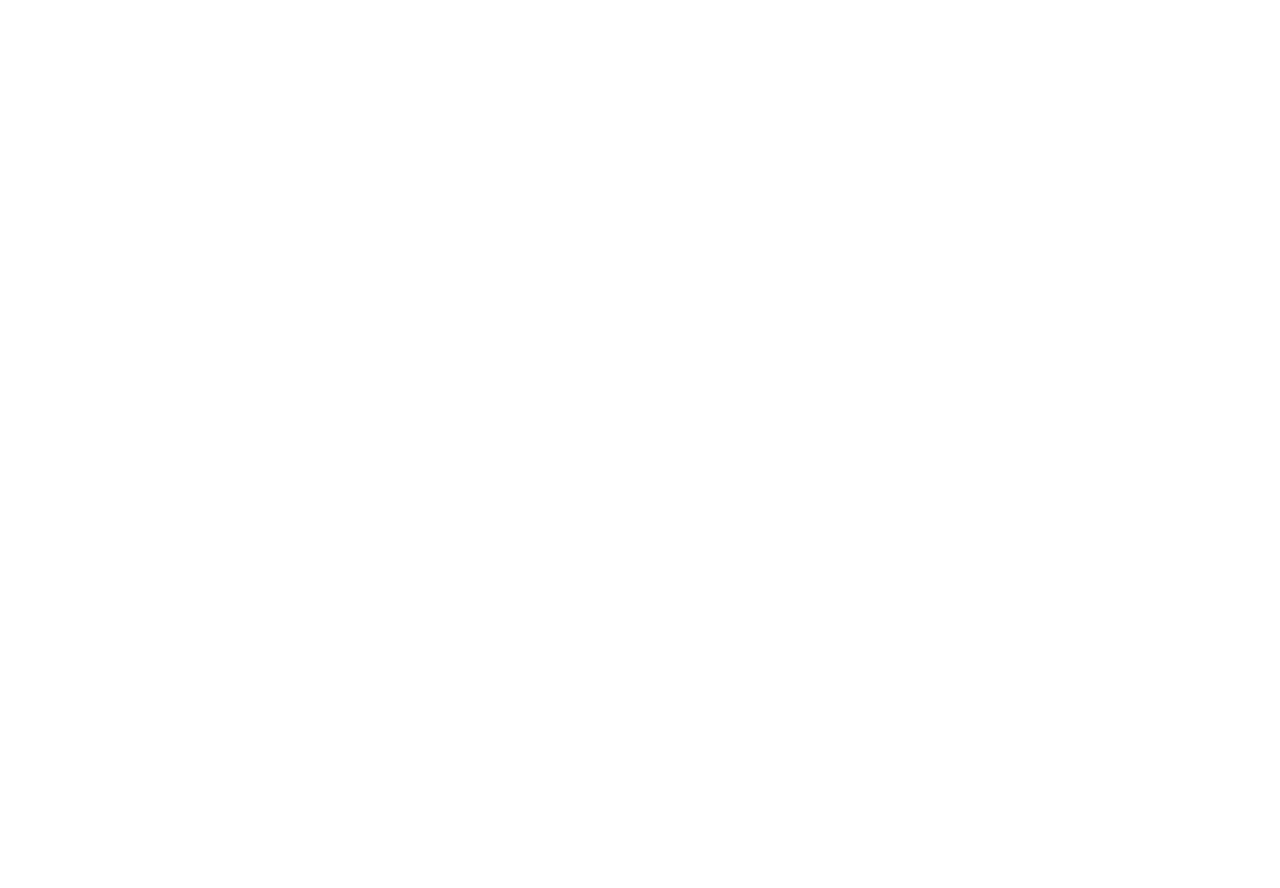
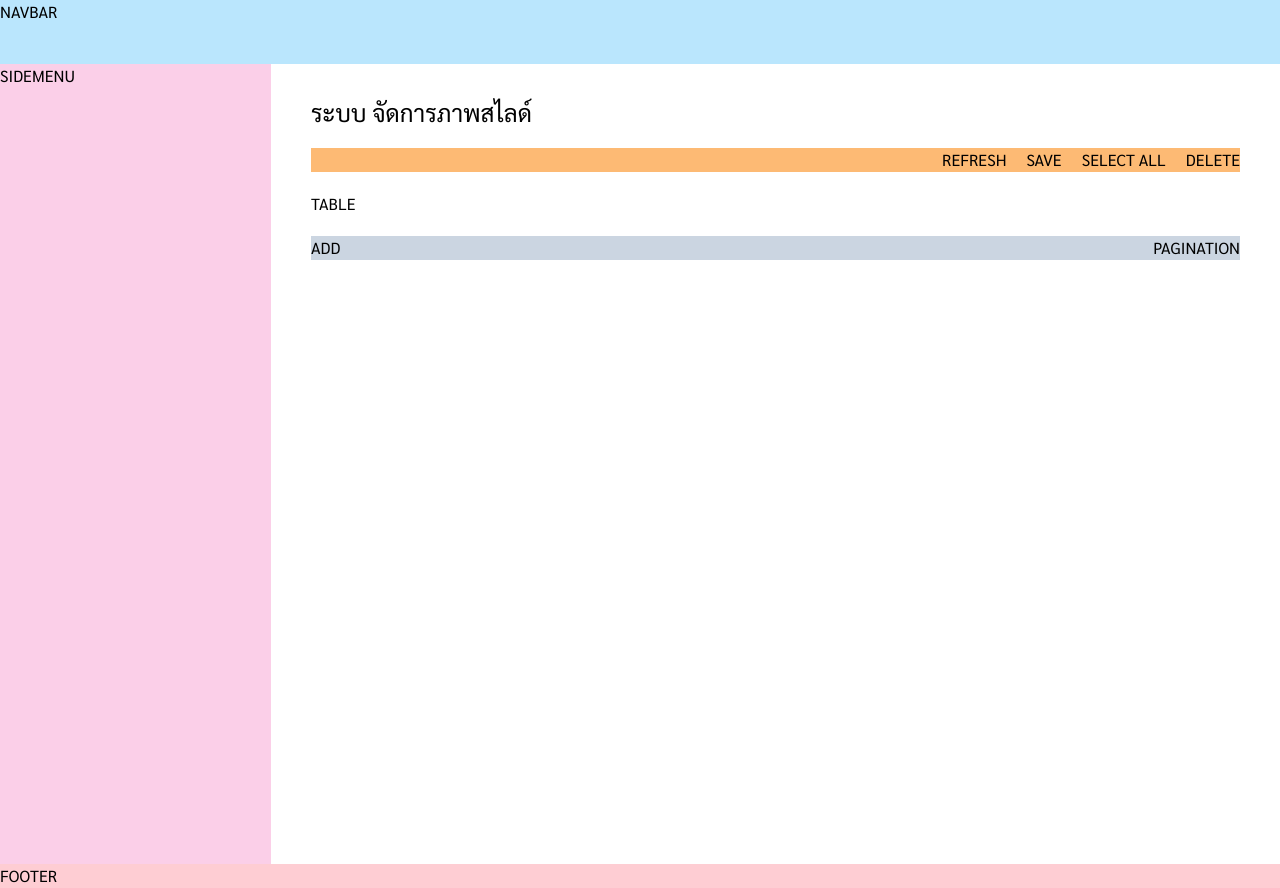
Before and after one commit to PN23CH/dev_practice, a PHP site: page /manage.php in a window 1280 px wide. Before the commit the page is empty. Before the commit the page ends 800 px from the top, so only its background shows below. Run offline with PHP 8.4, Linux system fonts and the light colour scheme; some libraries are stand-ins or nearby versions.

Commit message:
structure-create

```diff
--- a/src/manage.php
+++ b/src/manage.php
@@ -1,11 +1,43 @@
 <!DOCTYPE html>
 <html lang="en">
+
 <head>
     <meta charset="UTF-8">
     <meta name="viewport" content="width=device-width, initial-scale=1.0">
-    <title>Document</title>
+    <link rel="preconnect" href="https://fonts.googleapis.com">
+    <link rel="preconnect" href="https://fonts.gstatic.com" crossorigin>
+    <link href="https://fonts.googleapis.com/css2?family=Sarabun:ital,wght@0,100;0,200;0,300;0,400;0,500;0,600;0,700;0,800;1,100;1,200;1,300;1,400;1,500;1,600;1,700;1,800&display=swap" rel="stylesheet">
+    <title>News - slide - manage</title>
+    <script src="https://cdn.tailwindcss.com"></script>
 </head>
+<style>
+    body {
+        font-family: "Sarabun", sans-serif;
+    }
+</style>
+
 <body>
+    <div class="w-full box-border mx-auto">
+        <div class="bg-sky-200 h-16">NAVBAR</div>
+        <div class="flex justify-between items-center w-full">
+            <div class="flex min-w-[200px] w-[350px] max-w-[400px] h-screen bg-pink-200">SIDEMENU</div>
+            <div class="flex flex-col w-full h-screen px-10 py-8 gap-y-5">
+                <div class="text-2xl font-semiblod">ระบบ จัดการภาพสไลด์</div>
+                <div class="flex justify-end items-center bg-orange-300 gap-x-5">
+                    <div>REFRESH</div>
+                    <div>SAVE</div>
+                    <div>SELECT ALL</div>
+                    <div>DELETE</div>
+                </div>
+                <div class="yellow-slate-300">TABLE</div>
+                <div class="flex justify-between items-center  bg-slate-300">
+                    <div>ADD</div>
+                    <div>PAGINATION</div>
+                </div>
+            </div>
+        </div>
+        <div class="bg-rose-200">FOOTER</div>
+    </div>
+</body>
 
-</body>
 </html>
```
